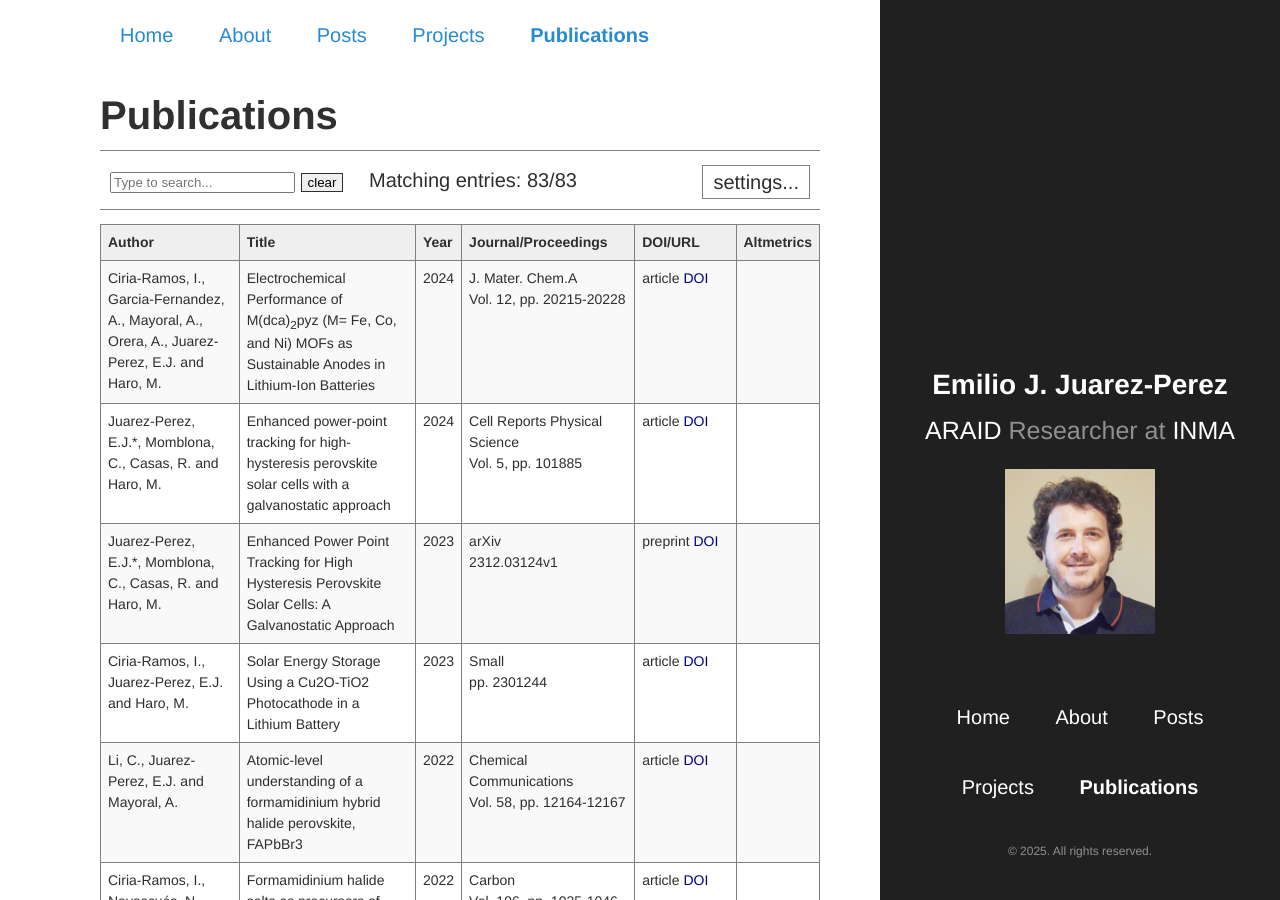
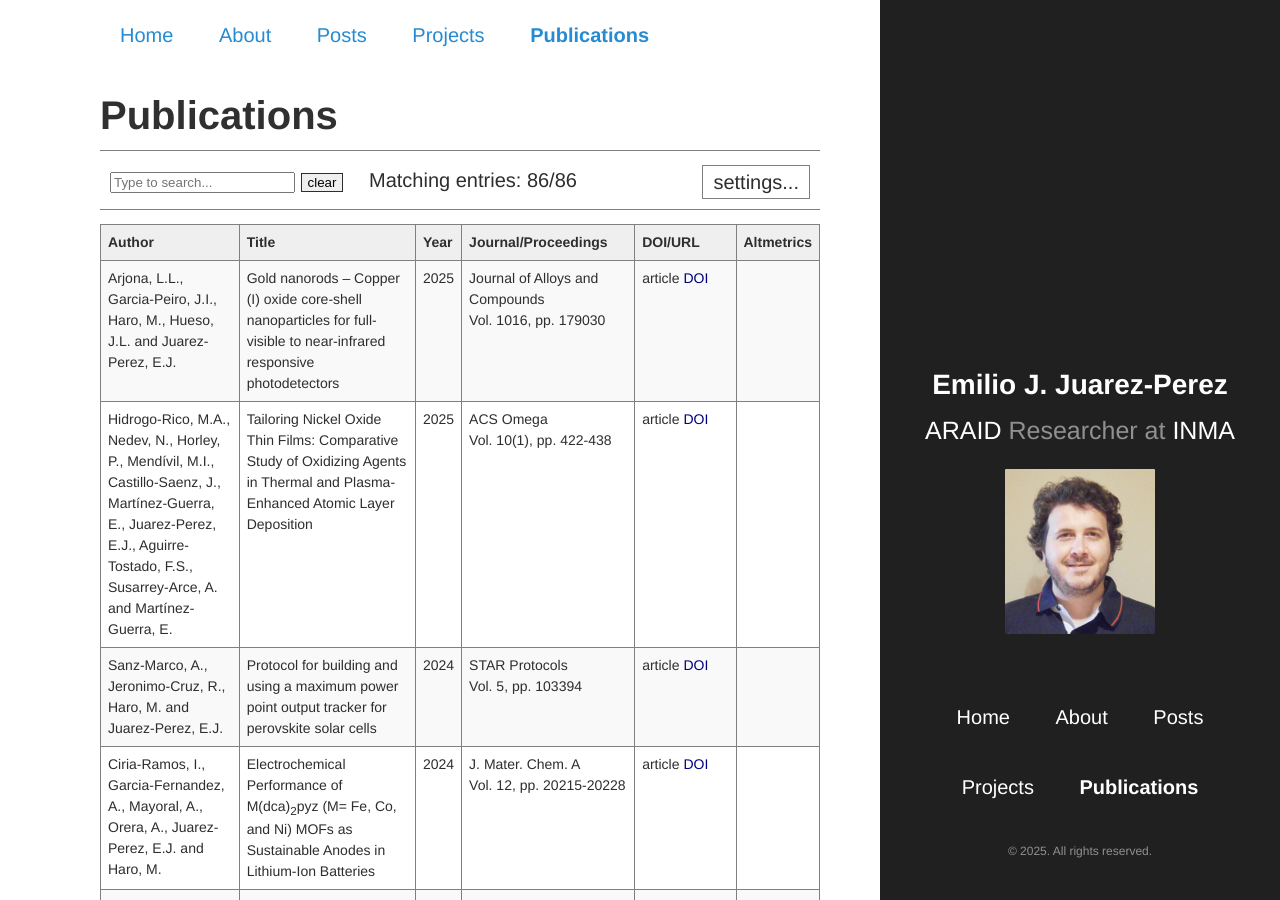
Before and after one commit to ejjpweb/ejjpweb.github.io, a Jekyll site: the page built from Publications.md, in a window 1280 px wide and 900 px high. Built offline with Jekyll 4.4.1, drawn with Linux system fonts in a browser that asks for light colours; comment, search, counter and statistics services are not loaded; some of the changed text lies outside the part shown.

Commit message:
publications update

```diff
--- a/Publications.md
+++ b/Publications.md
@@ -350,12 +350,42 @@ p.infolinks { margin: 0.3em 0em 0em 0em; padding: 0px; }
 
 
 <tbody>
+	<tr id="Arjona2025Gold179030" class="entry">
+	<td>Arjona, L.L., Garcia-Peiro, J.I., Haro, M., Hueso, J.L. and Juarez-Perez, E.J.</td>
+	<td>Gold nanorods – Copper (I) oxide core-shell nanoparticles for full-visible to near-infrared responsive photodetectors</td>
+	<td>2025</td>
+	<td>Journal of Alloys and Compounds<br/>Vol. 1016, pp. 179030&nbsp;</td>
+	<td>article <a href="https://doi.org/10.1016/j.jallcom.2025.179030">DOI</a> </td>
+	<td> <div class='altmetric-embed' data-badge-type='donut' data-hide-no-mentions='true' data-badge-popover="left" data-doi="10.1016/j.jallcom.2025.179030" ></div> <span class="__dimensions_badge_embed__" data-style="small_rectangle" data-doi="10.1016/j.jallcom.2025.179030" > </span></td>
+
+</tr>
+<tr id="Hidrogo-Rico2025Tailoring422" class="entry">
+	<td>Hidrogo-Rico, M.A., Nedev, N., Horley, P., Mendívil, M.I., Castillo-Saenz, J., Martínez-Guerra, E., Juarez-Perez, E.J., Aguirre-Tostado, F.S., Susarrey-Arce, A. and Martínez-Guerra, E.</td>
+	<td>Tailoring Nickel Oxide Thin Films: Comparative Study of Oxidizing Agents in Thermal and Plasma-Enhanced Atomic Layer Deposition</td>
+	<td>2025</td>
+	<td>ACS Omega<br/>Vol. 10(1), pp. 422-438&nbsp;</td>
+	<td>article <a href="https://doi.org/10.1021/acsomega.4c06606">DOI</a> </td>
+	<td> <div class='altmetric-embed' data-badge-type='donut' data-hide-no-mentions='true' data-badge-popover="left" data-doi="10.1021/acsomega.4c06606" ></div> <span class="__dimensions_badge_embed__" data-style="small_rectangle" data-doi="10.1021/acsomega.4c06606" > </span></td>
+
+
+</tr>
+<tr id="Sanz-Marco2024Protocol103394" class="entry">
+	<td>Sanz-Marco, A., Jeronimo-Cruz, R., Haro, M. and Juarez-Perez, E.J.</td>
+	<td>Protocol for building and using a maximum power point output tracker for perovskite solar cells</td>
+	<td>2024</td>
+	<td>STAR Protocols<br/>Vol. 5, pp. 103394&nbsp;</td>
+	<td>article <a href="https://doi.org/10.1016/j.xpro.2024.103394">DOI</a> </td>
+	<td> <div class='altmetric-embed' data-badge-type='donut' data-hide-no-mentions='true' data-badge-popover="left" data-doi="10.1016/j.xpro.2024.103394" ></div> <span class="__dimensions_badge_embed__" data-style="small_rectangle" data-doi="10.1016/j.xpro.2024.103394" > </span></td>
+</tr>
+
+
+
 
 	<tr id="Ciria-Ramos2024Electrochemical20215" class="entry">
 	<td>Ciria-Ramos, I., Garcia-Fernandez, A., Mayoral, A., Orera, A., Juarez-Perez, E.J. and Haro, M.</td>
 	<td>Electrochemical Performance of M(dca)<sub>2</sub>pyz (M= Fe, Co, and Ni) MOFs as Sustainable Anodes in Lithium-Ion Batteries</td>
 	<td>2024</td>
-	<td>J. Mater. Chem.A<br/>Vol. 12, pp. 20215-20228</td>
+	<td>J. Mater. Chem. A<br/>Vol. 12, pp. 20215-20228</td>
 	<td>article <a href="https://doi.org/10.1039/d4ta02137a">DOI</a></td>
 	<td> <div class='altmetric-embed' data-badge-type='donut' data-hide-no-mentions='true' data-badge-popover="left" data-doi="10.1039/d4ta02137a" ></div> <span class="__dimensions_badge_embed__" data-style="small_rectangle" data-doi="10.1039/d4ta02137a" > </span></td>
 
@@ -365,13 +395,13 @@ p.infolinks { margin: 0.3em 0em 0em 0em; padding: 0px; }
 
 
 
-		<tr id="Juarez-Perez2024Enhanced101885" class="entry">
+	<tr id="Juarez-Perez2024Enhanced101885" class="entry">
 	<td>Juarez-Perez, E.J.*, Momblona, C., Casas, R. and Haro, M.</td>
 	<td>Enhanced power-point tracking for high-hysteresis perovskite solar cells with a galvanostatic approach</td>
 	<td>2024</td>
 	<td>Cell Reports Physical Science<br/>Vol. 5, pp. 101885</td>
 	<td>article <a href="https://doi.org/10.1016/j.xcrp.2024.101885" >DOI</a></td>
-	    <td> <div class='altmetric-embed' data-badge-type='donut' data-hide-no-mentions='true' data-badge-popover="left" data-doi="10.1016/j.xcrp.2024.101885" ></div> <span class="__dimensions_badge_embed__" data-style="small_rectangle" data-doi="10.1016/j.xcrp.2024.101885" > </span></td>
+	<td> <div class='altmetric-embed' data-badge-type='donut' data-hide-no-mentions='true' data-badge-popover="left" data-doi="10.1016/j.xcrp.2024.101885" ></div> <span class="__dimensions_badge_embed__" data-style="small_rectangle" data-doi="10.1016/j.xcrp.2024.101885" > </span></td>
 
 
 </tr>
@@ -1144,7 +1174,7 @@ p.infolinks { margin: 0.3em 0em 0em 0em; padding: 0px; }
 </table>
 
 <footer>
- <small>Created by <a href="http://jabref.sourceforge.net">JabRef</a> on 05/09/2024.</small>
+ <small>Created by <a href="http://jabref.sourceforge.net">JabRef</a> on 09/02/2025.</small>
 </footer>
 
 <!-- file generated by JabRef -->
```
